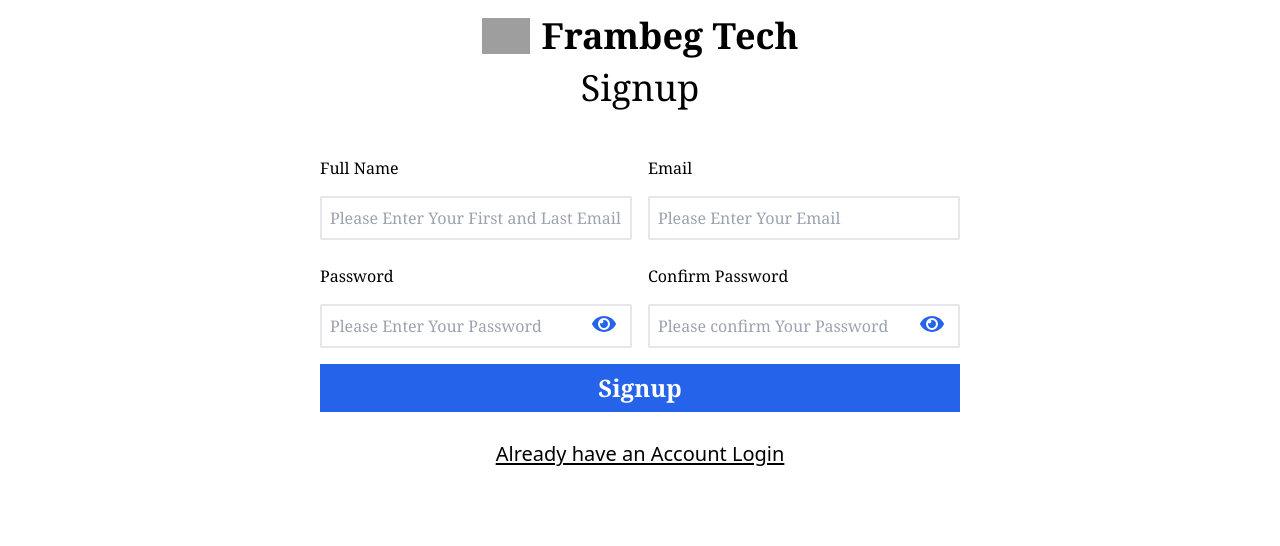
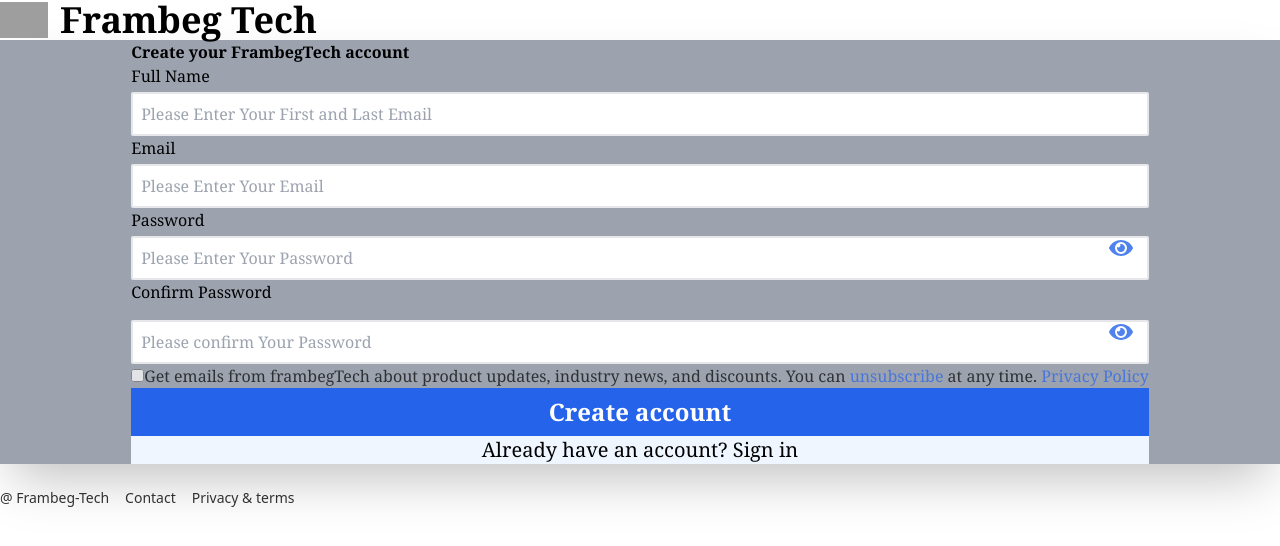
Before and after one commit to GANABA-25/Frambeg-Tech, a React (Create React App) app: page /Signup in a window 1280 px wide. Shown: the top 546 px of the page. Built offline with nearby package versions, Linux system fonts and the light colour scheme; grey boxes are pictures that could not be loaded.

Commit message:
working on signUp

```diff
--- a/src/App.js
+++ b/src/App.js
@@ -9,7 +9,8 @@
 import TodaysDeals from "./pages/page/todaysDeals/TodaysDeals";
 import CartPage from "./pages/page/CartPage";
 import ProductDetails from "./pages/page/ProductDetails";
-import Login from "./pages/page/authentication/Login";
+
+import SignIn from "./pages/page/authentication/SignIn";
 import Signup from "./pages/page/authentication/Signup";
 import ResetPassword from "./pages/page/authentication/ResetPassword";
 
@@ -26,7 +27,7 @@
       { path: "/TodaysDeals", element: <TodaysDeals /> },
       { path: "/CartPage", element: <CartPage /> },
       { path: "/ProductDetails", element: <ProductDetails /> },
-      { path: "/Login", element: <Login /> },
+      { path: "/SignIn", element: <SignIn /> },
       { path: "/Signup", element: <Signup /> },
       { path: "/ResetPassword", element: <ResetPassword /> },
     ],
--- a/src/components/navBar/Navigation.js
+++ b/src/components/navBar/Navigation.js
@@ -8,6 +8,7 @@
 import { FaTimes } from "react-icons/fa";
 import { AiFillHome } from "react-icons/ai";
 import { FaCartFlatbed } from "react-icons/fa6";
+import { IoIosArrowForward } from "react-icons/io";
 
 import CartFile from "../cart/CartFile";
 import SearchInput from "./SearchInput";
@@ -448,18 +449,16 @@
                   transition={{ duration: 3, delay: 0.8, type: "spring" }}
                   className={`p-2 lg:text-lg ${TodaysDealsPageColor}`}
                 >
-                  <Link
-                    to="/Login"
-                    className="border-2 border-white px-2 hover:text-blue-800"
-                  >
-                    Login
+                  <Link to="/SignIn" className="flex items-center lg:text-lg">
+                    Sign in <IoIosArrowForward />
                   </Link>
-                  <Link
+
+                  {/* <Link
                     to="/Signup"
                     className="border-2 border-white px-2 hover:text-blue-800"
                   >
-                    signup
-                  </Link>
+                    Sign in
+                  </Link> */}
                 </motion.li>
               </ul>
             </nav>
--- a/src/pages/page/CartPage.js
+++ b/src/pages/page/CartPage.js
@@ -1,4 +1,3 @@
-import { useState } from "react";
 import { useSelector } from "react-redux";
 import { Link } from "react-router-dom";
 
@@ -7,59 +6,10 @@
 import NavigationBar from "../../components/navBar/Navigation";
 import CartItem from "../../components/cart/CartItems";
 import Footer from "../components/Footer";
-import Modal from "../../components/model/Modal";
-import Login from "./authentication/Login";
-import Signup from "./authentication/Signup";
 
 const CartPage = () => {
   const cartItems = useSelector((state) => state.cart.items);
   const subtotal = useSelector((state) => state.cart.subtotal);
-  const [isModalOpen, setIsModalOpen] = useState(false);
-  const [isSignUpModalOpen, setSignUpModalOpen] = useState(false);
-
-  const openModal = () => {
-    setIsModalOpen(true);
-  };
-
-  const closeModal = () => {
-    setIsModalOpen(false);
-  };
-
-  const openSignupModal = () => {
-    setSignUpModalOpen(true);
-  };
-
-  const closeSignupModal = () => {
-    setSignUpModalOpen(false);
-  };
-
-  // const closeOffcanvasAndOpenSignupModal = () => {
-  //   setTimeout(() => {
-  //     setSignUpModalOpen(true);
-  //   }, 250);
-  // };
-
-  // const closeOffcanvasAndOpenModal = () => {
-  //   setTimeout(() => {
-  //     setIsModalOpen(true);
-  //   }, 250);
-  // };
-
-  // const openModal = () => {
-  //   setIsModalOpen(true);
-  // };
-
-  // const openSignupModal = () => {
-  //   setSignUpModalOpen(true);
-  // };
-
-  // const closeOffcanvasAndOpenModal = () => {
-  //   setIsModalOpen(true);
-  // };
-
-  // const closeModal = () => {
-  //   setIsModalOpen(false);
-  // };
 
   const isLoggedIn = false;
 
@@ -70,7 +20,6 @@
         console.log("loggedIn ");
       } else {
         console.log("not LoggedIn");
-        openModal();
       }
     } catch (error) {
       console.log("user is Not LoggedIn please loggedIN");
@@ -79,13 +28,7 @@
   return (
     <div>
       <NavigationBar />
-      <Modal isOpen={isModalOpen} onClose={closeModal}>
-        <Login onClose={closeModal} isOpen={openSignupModal} />
-      </Modal>
 
-      <Modal isOpen={isSignUpModalOpen} onClose={closeSignupModal}>
-        <Signup onClose={closeSignupModal} isOpen={openModal} />
-      </Modal>
       <section className=" py-24 lg:mt-24 m-4 font-serif lg:w-4/5 lg:m-auto">
         <div className="flex justify-between border-b-2 border-blue-600">
           <div className="text-4xl font-bold mt-3">
--- a/src/pages/page/authentication/Signup.js
+++ b/src/pages/page/authentication/Signup.js
@@ -89,18 +89,14 @@
   };
   return (
     <Fragment>
-      <div className="grid justify-center items-center font-serif lg:p-4">
-        <div className="flex justify-center items-center max-[767px]:gap-2 md:gap-3 ">
+      <div className="max-[767px]:w-[90%] m-auto">
+        <div className="max-[767px]:my-4 flex items-center max-[767px]:gap-2 md:gap-3 font-serif">
           <img
-            className="max-[767px]:w-[4rem] md:w-[5rem] lg:w-[3rem]"
+            className="max-[767px]:w-[2rem] md:w-[5rem] lg:w-[3rem]"
             src="https://res.cloudinary.com/dmdnq9vh8/image/upload/v1711542176/FrambegTech/HOME%20PAGE/logo_ddmofy.png"
           />
-          <h1 className="max-[767px]:text-2xl font-bold md:text-4xl">
+          <h1 className="max-[767px]:text-xl font-bold md:text-4xl">
             Frambeg Tech
-          </h1>
-        </div>
-        <h1 className="flex justify-center items-center max-[767px]:text-2xl md:text-4xl md:mb-4 lg:my-3">
-          Signup
           </h1>
         </div>
         {error && (
@@ -121,10 +117,13 @@
         )}
         <form
           onSubmit={SubmitHandler}
-        className="font-serif grid justify-center items-center max-[767px]:my-2 md:my-4 lg:my-5"
+          className="max-[767px]:px-4 max-[767px]:py-8 font-serif grid justify-center bg-gray-400 shadow-2xl"
         >
-        <div className="grid md:grid-cols-2 md:w-[45rem] md:gap-4 lg:w-[40rem]">
-          <div className="max-[767px]:w-[20rem] grid gap-4 pb-2">
+          <h1 className="max-[767px]:text-[1.38rem] max-[767px]:mb-4 font-bold">
+            Create your FrambegTech account
+          </h1>
+          <div className="max-[767px]:w-[20rem] grid max-[767px]:gap-8">
+            <div className=" grid gap-1">
               <label>Full Name</label>
               <input
                 className="bg-grayDark focus:outline-none focus:ring-2 focus:ring-blue-600 rounded-sm border-2 p-2 md:p-4 lg:p-2"
@@ -137,7 +136,7 @@
               />
             </div>
 
-          <div className="max-[767px]:w-[20rem] grid gap-4 pb-2">
+            <div className=" grid gap-1">
               <label>Email</label>
               <input
                 className="bg-grayDark focus:outline-none focus:ring-2 focus:ring-blue-600 rounded-sm border-2 p-2 md:p-4 lg:p-2"
@@ -150,7 +149,7 @@
               />
             </div>
 
-          <div className="relative max-[767px]:w-[20rem] grid gap-4 pb-2">
+            <div className="relative  grid gap-1">
               <label>Password</label>
               <input
                 className="bg-grayDark focus:outline-none focus:ring-2 focus:ring-blue-600 rounded-sm border-2 p-2 md:p-4 lg:p-2"
@@ -163,7 +162,7 @@
               />
               <div
                 onClick={togglePasswordVisibility}
-              className="absolute right-4 max-[767px]:bottom-4 cursor-pointer md:bottom-5 flex items-center text-blue-600"
+                className="opacity-80 absolute right-4 max-[767px]:bottom-3 cursor-pointer md:bottom-5 flex items-center text-blue-600"
               >
                 {viewPassword ? (
                   <FaEyeSlash className="w-[1.5rem] h-[1.5rem] md:w-[2rem] md:h-[2rem] lg:w-[1.5rem] lg:h-[1.5rem]" />
@@ -173,7 +172,7 @@
               </div>
             </div>
 
-          <div className="relative max-[767px]:w-[20rem] grid items-center gap-4 pb-2">
+            <div className="relative  grid items-center gap-4">
               <label>Confirm Password</label>
               <input
                 className="bg-grayDark focus:outline-none focus:ring-2 focus:ring-blue-600 rounded-sm border-2 p-2 md:p-4 lg:p-2"
@@ -186,7 +185,7 @@
               />
               <div
                 onClick={toggleConfirmPasswordVisibility}
-              className="absolute right-4 max-[767px]:bottom-4 cursor-pointer md:bottom-5 flex items-center text-blue-600"
+                className="opacity-80 absolute right-4 max-[767px]:bottom-3 cursor-pointer md:bottom-5 flex items-center text-blue-600"
               >
                 {viewConfirmPassword ? (
                   <FaEyeSlash className="w-[1.5rem] h-[1.5rem] md:w-[2rem] md:h-[2rem] lg:w-[1.5rem] lg:h-[1.5rem]" />
@@ -196,17 +195,36 @@
               </div>
             </div>
           </div>
+          <div className="max-[767px]:my-10 grid max-[767px]:gap-5">
+            <h1 className="opacity-70 max-[767px]:text-sm">
+              <span>
+                <input type="checkbox" className="max-[767px]:mr-2" />
+              </span>
+              Get emails from frambegTech about product updates, industry news,
+              and discounts. You can
+              <span className="text-blue-600"> unsubscribe </span> at any time.
+              <span className="text-blue-600"> Privacy Policy</span>
+            </h1>
+
             <button
               type="submit"
-          className="max-[767px]:p-2 max-[767px]:text-2xl font-bold border-none active:bg-blue-600 flex justify-center items-center w-full bg-blue-600 text-white border-2 hover:bg-blue-700 md:text-5xl md:p-3 md:my-4 lg:text-2xl lg:p-2 lg:my-2"
+              className="max-[767px]:p-2 max-[767px]:text-xl font-bold border-none active:bg-blue-600 flex justify-center items-center w-full bg-blue-600 text-white border-2 hover:bg-blue-700 md:text-5xl md:p-3 lg:text-2xl lg:p-2"
             >
-          Signup
+              Create account
             </button>
+          </div>
+
+          <h1 className="text-center bg-blue-50 max-[767px]:p-4 md:text-2xl lg:text-xl">
+            Already have an account?
+            <span className="hover:text-blue-600 cursor-pointer"> Sign in</span>
+          </h1>
         </form>
-      <div className="flex justify-center items-center md:mb-5">
-        <h1 className="max-[767px]:gap-3 max-[767px]:my-4 text-center  cursor-pointer hover:text-blue-600 underline underline-offset-2 underline-blue-600 md:text-2xl lg:text-xl">
-          Already have an Account Login
-        </h1>
+
+        <div className="max-[767px]:mb-8 max-[767px]:mt-4 flex max-[767px]:gap-3 opacity-80 md:gap-4 md:mt-6 md:text-xl lg:text-sm">
+          <h1>@ Frambeg-Tech</h1>
+          <h1>Contact</h1>
+          <h1>Privacy & terms</h1>
+        </div>
       </div>
     </Fragment>
   );
```
Also changed, not shown: src/pages/page/authentication/SignIn.js (renamed from src/pages/page/authentication/Login.js, +12 -12 lines). Lines whose indentation alone changed are shown as unchanged.
